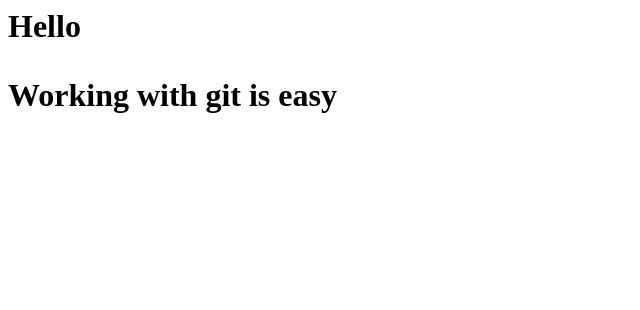
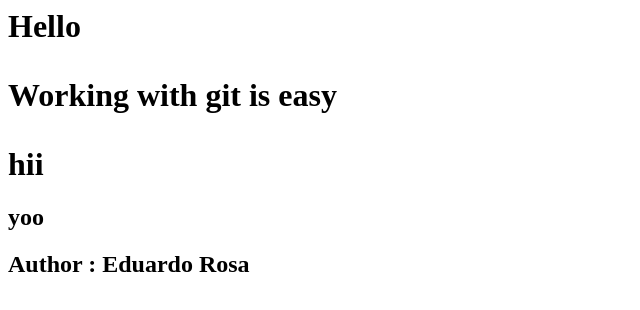
Before and after one commit to KriyanshuSaraswat/GitGithubMasterclass, a plain HTML site: page index.html in a window 1280 px wide. Shown: the whole page, without its empty margins (0-640 px from the left). Drawn offline with Linux system fonts and the light colour scheme.

Commit message:
add author

```diff
--- a/index.html
+++ b/index.html
@@ -5,3 +5,6 @@
 	<p> Working with git is easy </p>
 
 </div>
+<h1>hii</h1>
+<h2>yoo</h2>
+<h2> Author : Eduardo Rosa </h2>
```
